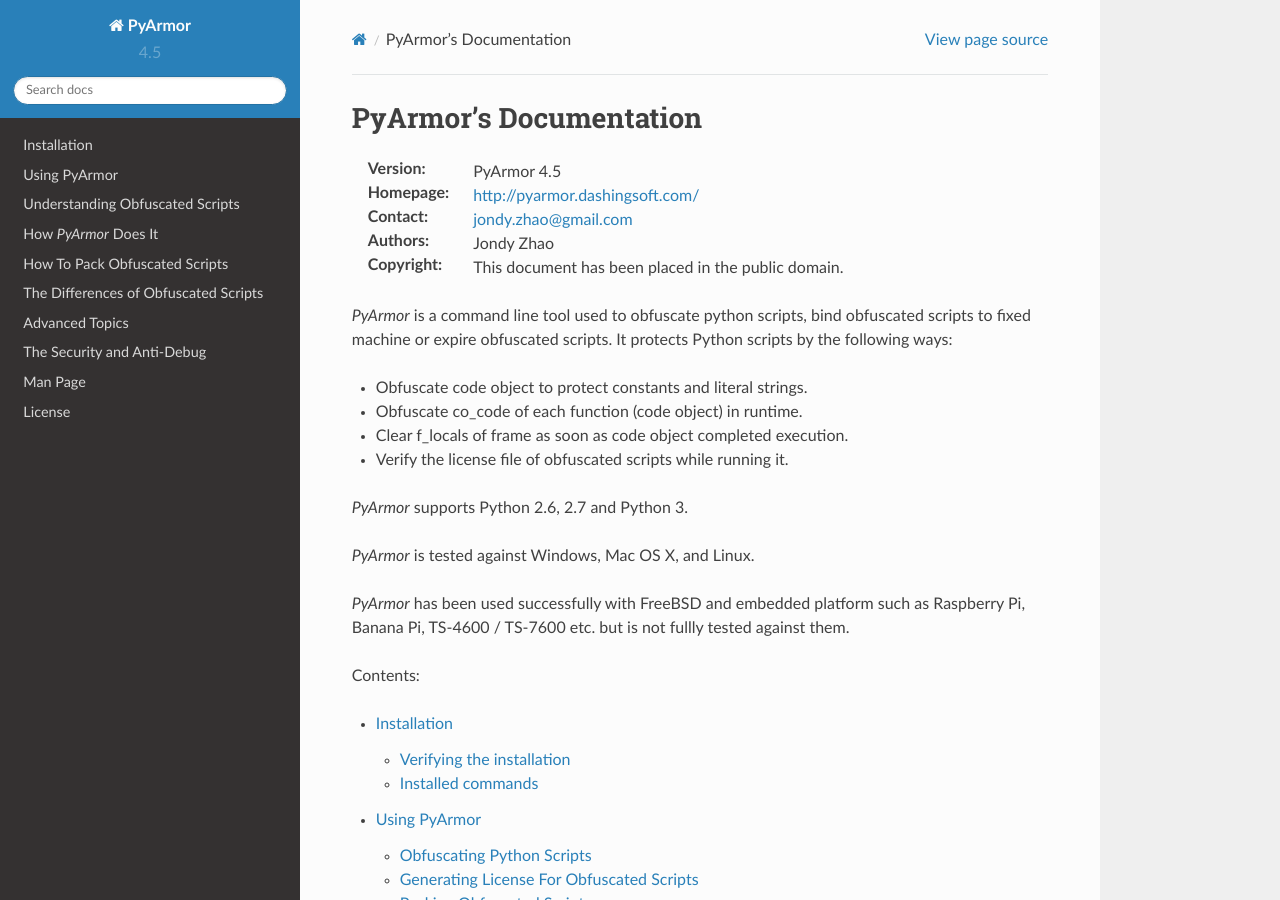
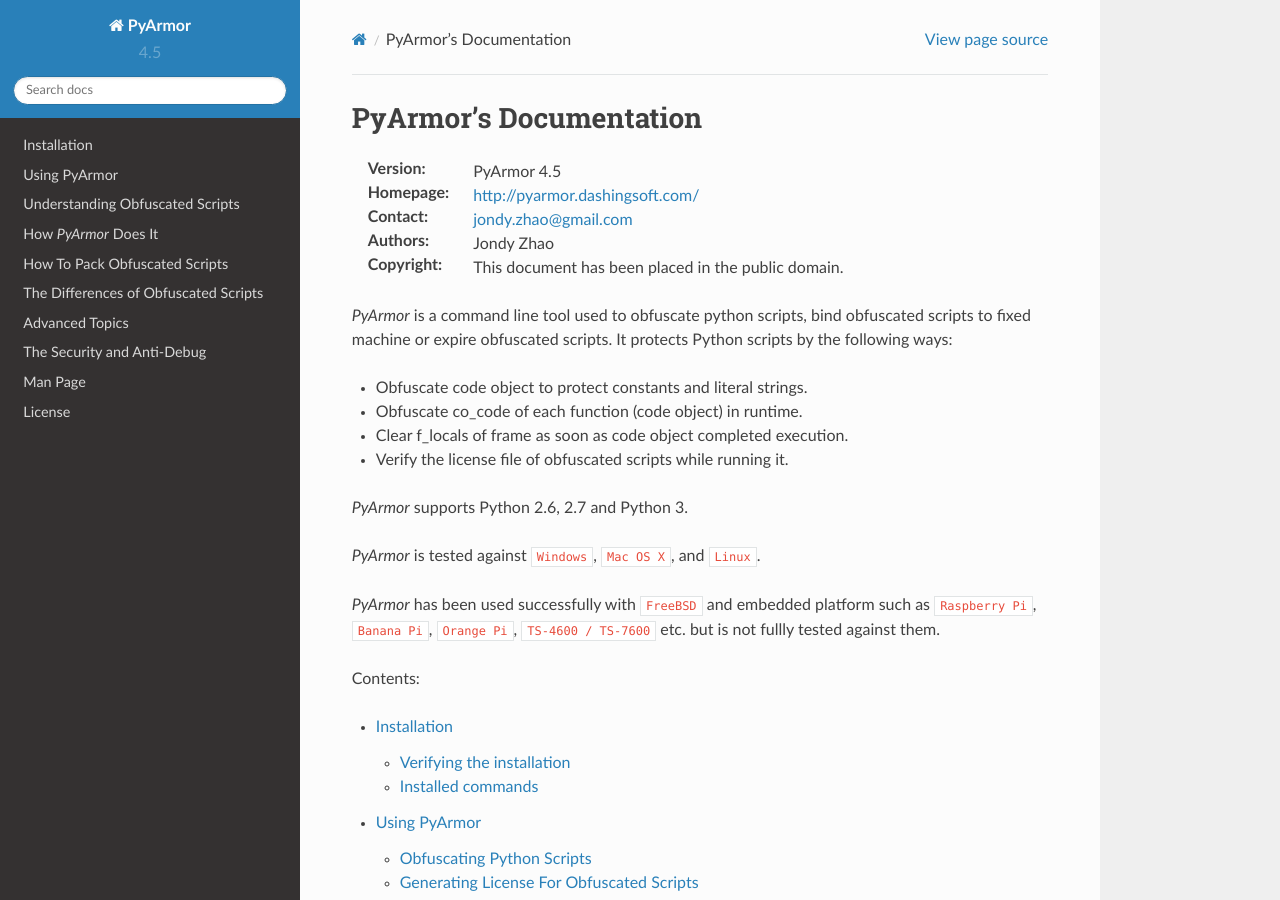
Before and after one commit to dashingsoft/pyarmor, a Sphinx documentation site: the page built from docs/index.rst, in a window 1280 px wide and 900 px high. Built offline with Sphinx 7.4.7 and the Read the Docs theme 2.0.0, drawn with Linux system fonts in a browser that asks for light colours.

Commit message:
Add Orange Pi

```diff
--- a/docs/index.rst
+++ b/docs/index.rst
@@ -24,10 +24,10 @@
 
 |PyArmor| supports Python 2.6, 2.7 and Python 3.
 
-|PyArmor| is tested against Windows, Mac OS X, and Linux.
+|PyArmor| is tested against ``Windows``, ``Mac OS X``, and ``Linux``.
 
-|PyArmor| has been used successfully with FreeBSD and embedded
-platform such as Raspberry Pi, Banana Pi, TS-4600 / TS-7600 etc.
+|PyArmor| has been used successfully with ``FreeBSD`` and embedded
+platform such as ``Raspberry Pi``, ``Banana Pi``, ``Orange Pi``, ``TS-4600 / TS-7600`` etc.
 but is not fullly tested against them.
 
 Contents:
```
